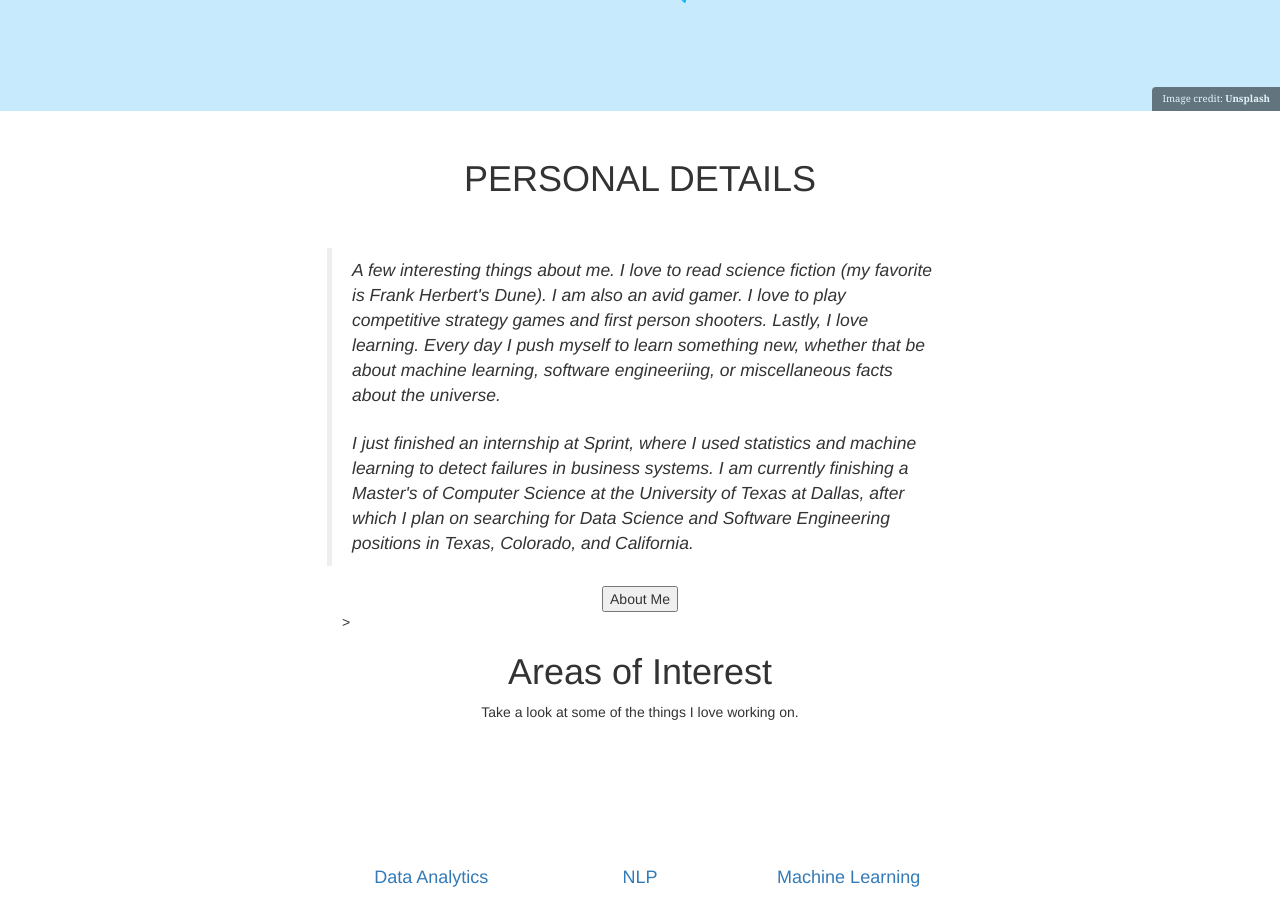
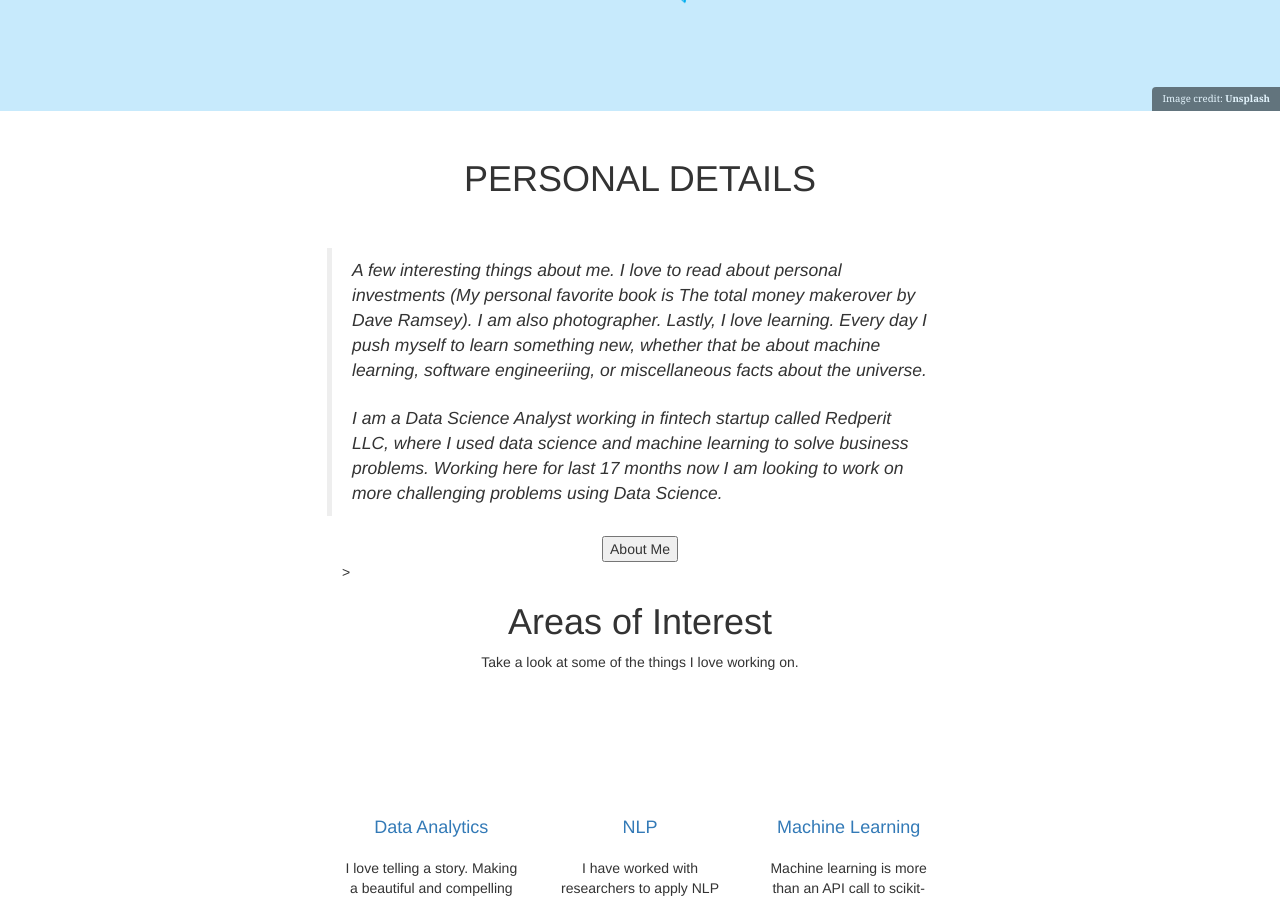
Before and after one commit to aakash-sheth/aakash-sheth.github.io, a Jekyll site: the page built from index.html, in a window 1280 px wide and 900 px high, scrolled down 430 px. Built offline with Jekyll 4.4.1, drawn with Linux system fonts in a browser that asks for light colours; cached includes are drawn as plain includes; nearby versions of some CDN libraries; the list of posts is cut into pages by our own code.

Commit message:
home page

```diff
--- a/index.html
+++ b/index.html
@@ -22,13 +22,13 @@ classes: wide
 
                 <blockquote class="generic-blockquote">
                     <p class="fz-16">
-                         A few interesting things about me. I love to read science fiction (my favorite is Frank Herbert's Dune). I am also an avid gamer. I love to play competitive strategy games and first person shooters. Lastly, I love learning. Every day I push myself to learn something new, whether that be about machine learning, software engineeriing, or miscellaneous facts about the universe.
+                         A few interesting things about me. I love to read about personal investments (My personal favorite book is The total money makerover by Dave Ramsey). I am also photographer. Lastly, I love learning. Every day I push myself to learn something new, whether that be about machine learning, software engineeriing, or miscellaneous facts about the universe.
                     </p>
                     <p class="fz-16">
-                         I just finished an internship at Sprint, where I used statistics and machine learning to detect failures in business systems. I am currently finishing a Master's of Computer Science at the University of Texas at Dallas, after which I plan on searching for Data Science and Software Engineering positions in Texas, Colorado, and California.
+                         I am a Data Science Analyst working in fintech startup called Redperit LLC, where I used data science and machine learning to solve business problems. Working here for last 17 months now I am looking to work on more challenging problems using Data Science.
                     </p>
                 </blockquote>
-                <center> <button onclick="href = '/about'">About Me</button> </center>
+                <center> <button type="button" onclick="href">About Me</button> </center>
         </div>
     </div>
 </section>
```
